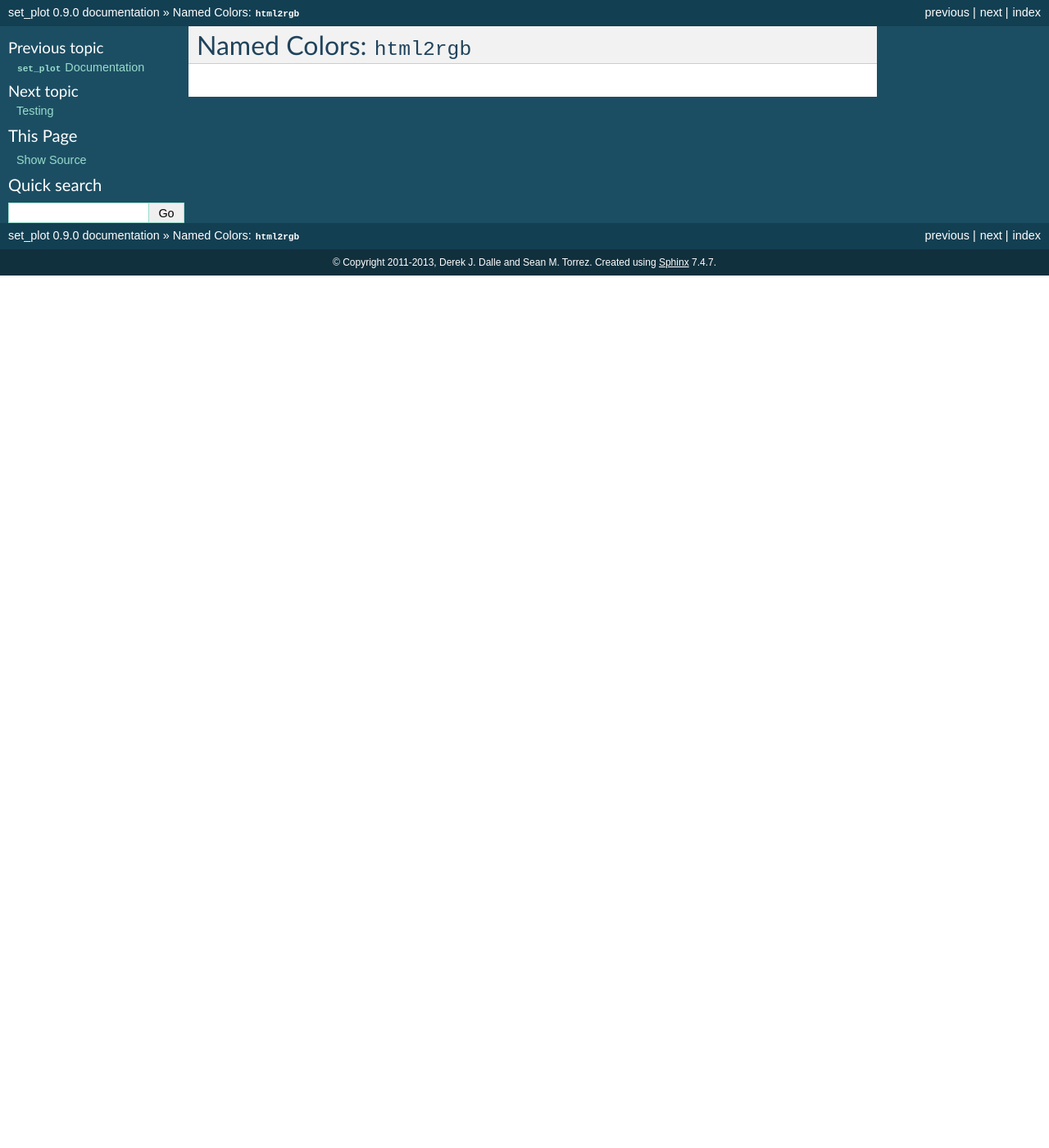
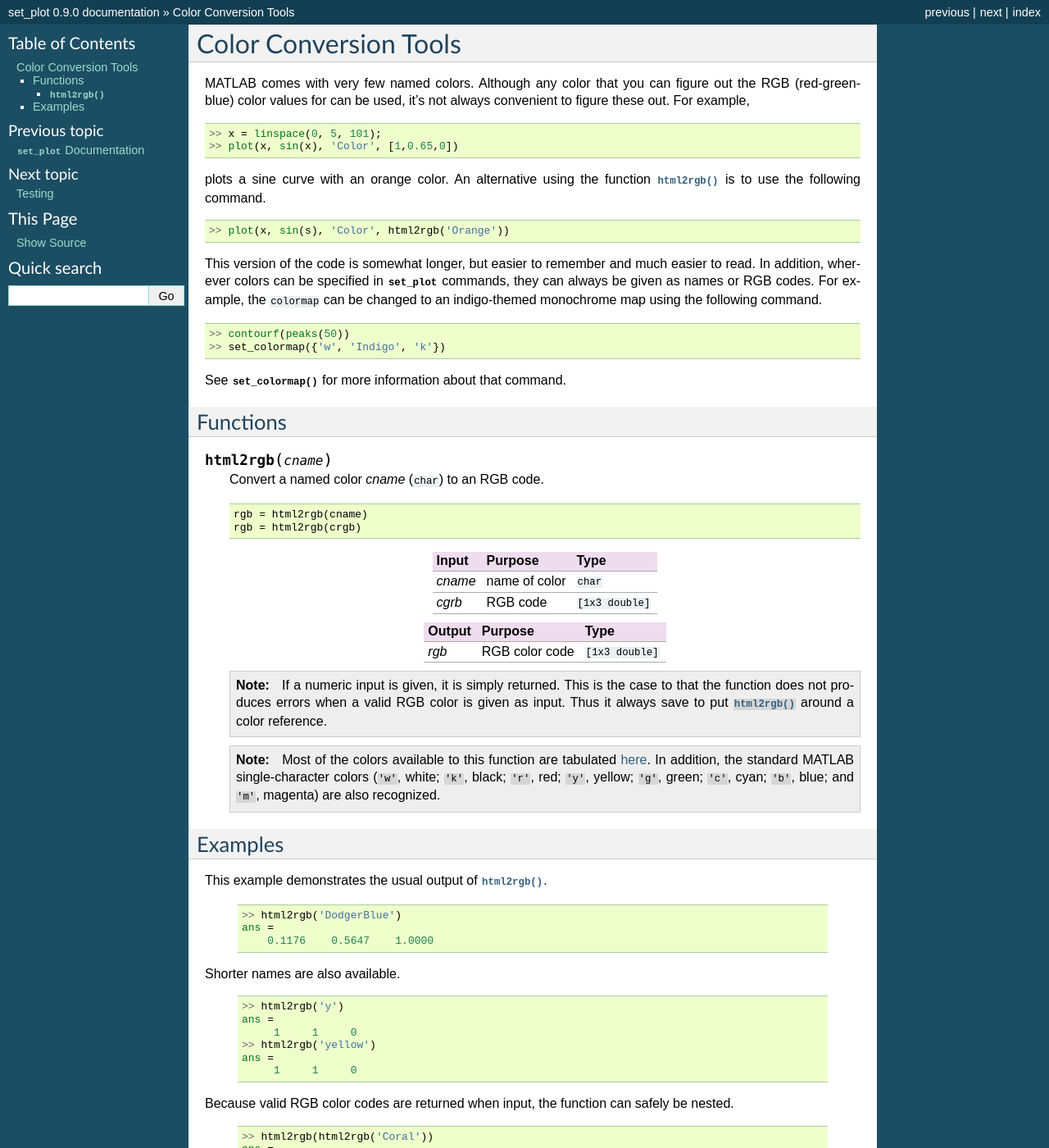
Before and after one commit to derek-dalle/set_plot, a Sphinx documentation site: the page built from doc/html2rgb.rst, in a window 1280 px wide and 1400 px high. Shown: the whole window at 82% size. Built offline with Sphinx 7.4.7, drawn with Linux system fonts in a browser that asks for light colours; pages that are not in the unit, such as notebooks, are missing from menus; some of the changed text lies outside the part shown.

Commit message:
Finished documentation for html2rgb

```diff
--- a/doc/html2rgb.rst
+++ b/doc/html2rgb.rst
@@ -1,4 +1,108 @@
 
+.. role:: input(mod)
 
-Named Colors: :code:`html2rgb`
-==============================
+**********************
+Color Conversion Tools
+**********************
+
+MATLAB comes with very few named colors.  Although any color that you can figure
+out the RGB (red-green-blue) color values for can be used, it's not always
+convenient to figure these out.  For example,
+
+.. code-block:: matlab
+
+    >> x = linspace(0, 5, 101);
+    >> plot(x, sin(x), 'Color', [1,0.65,0])
+
+plots a sine curve with an orange color.  An alternative using the function
+:func:`html2rgb` is to use the following command.
+
+.. code-block:: matlab
+
+    >> plot(x, sin(s), 'Color', html2rgb('Orange'))
+
+This version of the code is somewhat longer, but easier to remember and much
+easier to read.  In addition, wherever colors can be specified in
+:mod:`set_plot` commands, they can always be given as names or RGB codes.  For
+example, the ``colormap`` can be changed to an indigo-themed monochrome map
+using the following command.
+
+.. code-block:: matlab
+
+    >> contourf(peaks(50))
+    >> set_colormap({'w', 'Indigo', 'k'})
+
+See :func:`set_colormap` for more information about that command.
+
+Functions
+=========
+
+.. function:: html2rgb(cname)
+
+    Convert a named color *cname* (``char``) to an RGB code.
+
+    .. code-block:: matlab
+
+        rgb = html2rgb(cname)
+        rgb = html2rgb(crgb)
+
+    +---------+-------------------+------------------+
+    | Input   | Purpose           | Type             |
+    +=========+===================+==================+
+    | *cname* | name of color     | ``char``         |
+    +---------+-------------------+------------------+
+    | *cgrb*  | RGB code          | ``[1x3 double]`` |
+    +---------+-------------------+------------------+
+
+    +----------+--------------------+------------------+
+    | Output   | Purpose            | Type             |
+    +==========+====================+==================+
+    | *rgb*    | RGB color code     | ``[1x3 double]`` |
+    +----------+--------------------+------------------+
+
+    .. note::
+
+        If a numeric input is given, it is simply returned.  This is the case to
+        that the function does not produces errors when a valid RGB color is
+        given as input.  Thus it always save to put :func:`html2rgb` around a
+        color reference.
+
+    .. note::
+
+        Most of the colors available to this function are tabulated
+        `here <http://www.w3schools.com/html/html_colornames.asp>`_.  In
+        addition, the standard MATLAB single-character colors (:code:`'w'`,
+        white; :code:`'k'`, black; :code:`'r'`, red; :code:`'y'`, yellow;
+        :code:`'g'`, green; :code:`'c'`, cyan; :code:`'b'`, blue; and
+        :code:`'m'`, magenta) are also recognized.
+
+Examples
+========
+
+This example demonstrates the usual output of :func:`html2rgb`.
+
+    .. code-block:: matlab
+
+        >> html2rgb('DodgerBlue')
+        ans =
+            0.1176    0.5647    1.0000
+
+Shorter names are also available.
+
+    .. code-block:: matlab
+
+        >> html2rgb('y')
+        ans =
+             1     1     0
+        >> html2rgb('yellow')
+        ans =
+             1     1     0
+
+Because valid RGB color codes are returned when input, the function can safely
+be nested.
+
+    .. code-block:: matlab
+
+        >> html2rgb(html2rgb('Coral'))
+        ans =
+            1.0000    0.4980    0.3137
```
Also changed, not shown: doc/intro.rst (deleted, +0 -7 lines), 1 other file.
